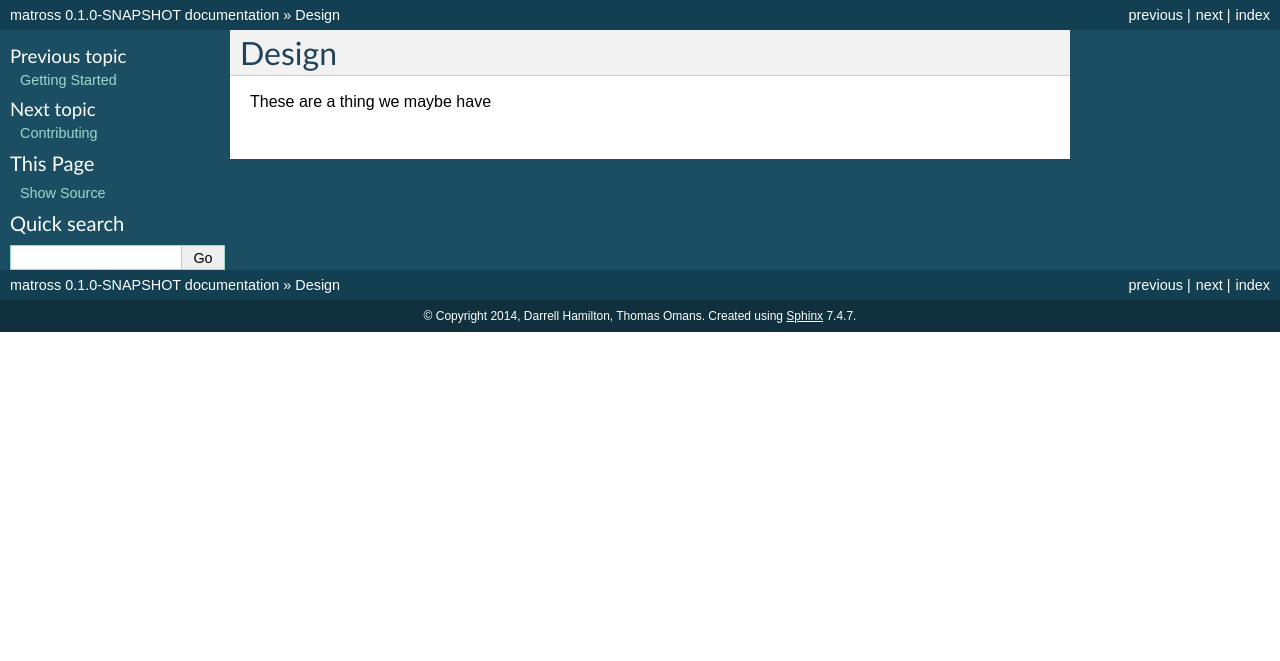
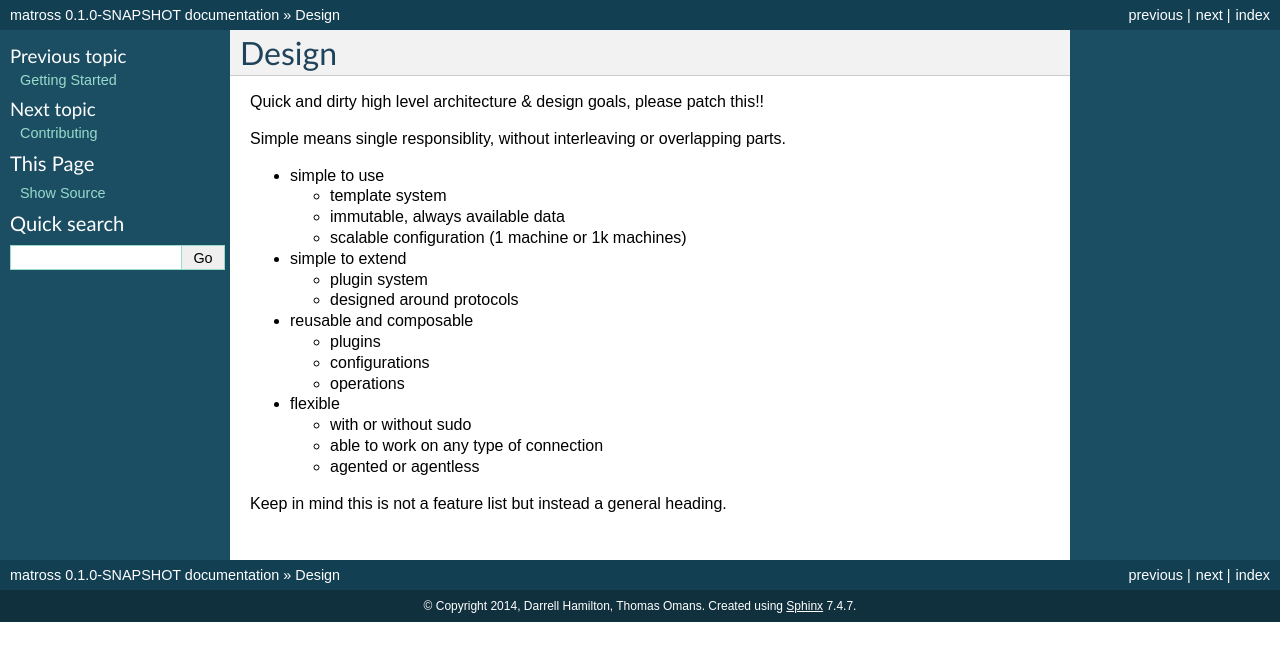
Before and after one commit to matross/matross, a Sphinx documentation site: the page built from docs/design.rst, in a window 1280 px wide. Shown: the top 661 px of the page. Built offline with Sphinx 7.4.7, drawn with Linux system fonts in a browser that asks for light colours.

Commit message:
bit more doc love, sketching out design overview :closed_book:

```diff
--- a/docs/contributing.rst
+++ b/docs/contributing.rst
@@ -17,6 +17,8 @@ Here are a few specific ways that *you* could help:
 .. _issues: https://github.com/matross/matross/issues
 .. _patches: https://github.com/matross/matross/pulls
 
+If a user is confused matross has a bug.
+
 =================
 Extending Matross
 =================
--- a/docs/design.rst
+++ b/docs/design.rst
@@ -1,4 +1,31 @@
 Design
 ======
 
-These are a thing we maybe have
+Quick and dirty high level architecture & design goals, please patch this!!
+
+Simple means single responsiblity, without interleaving or overlapping parts.
+
+- simple to use
+
+  - template system
+  - immutable, always available data
+  - scalable configuration (1 machine or 1k machines)
+
+- simple to extend
+
+  - plugin system
+  - designed around protocols
+
+- reusable and composable
+
+  - plugins
+  - configurations
+  - operations
+
+- flexible
+
+  - with or without sudo
+  - able to work on any type of connection
+  - agented or agentless
+
+Keep in mind this is not a feature list but instead a general heading.
```
Also changed, not shown: docs/connection_plugins.rst (+6 -2 lines), docs/task_plugins.rst (+6 -2 lines).
